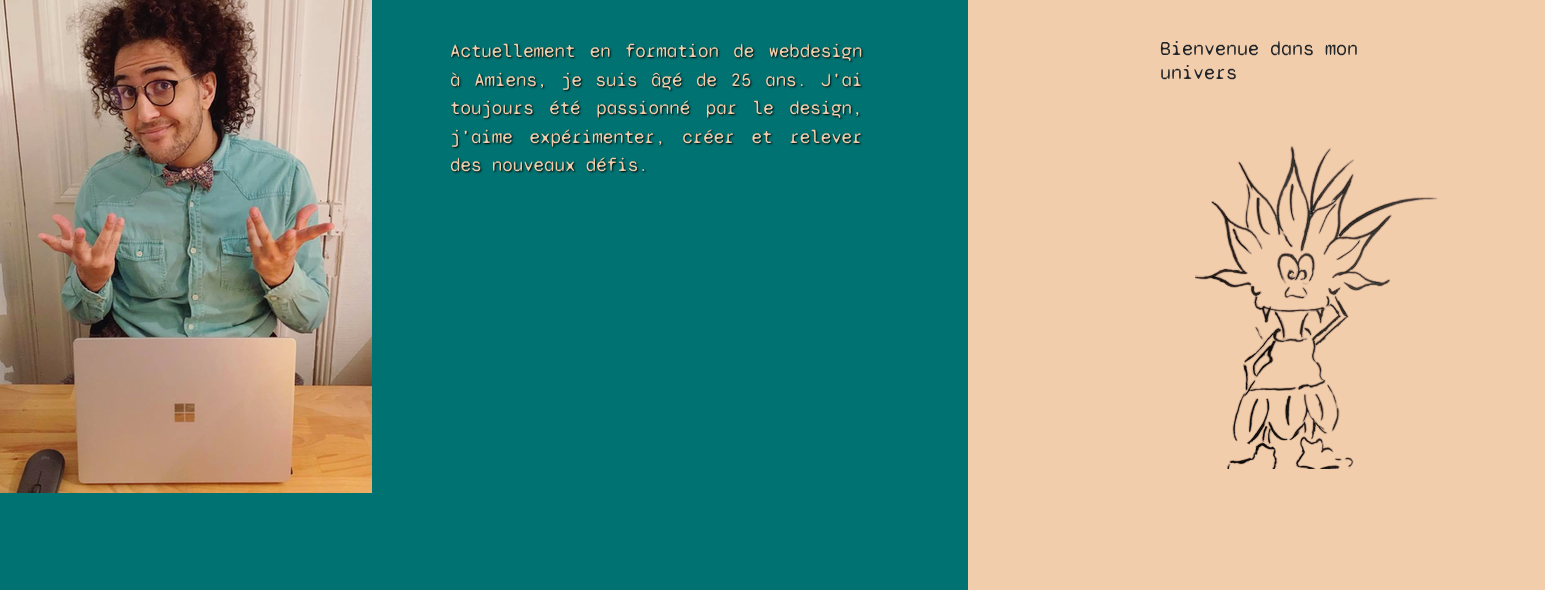
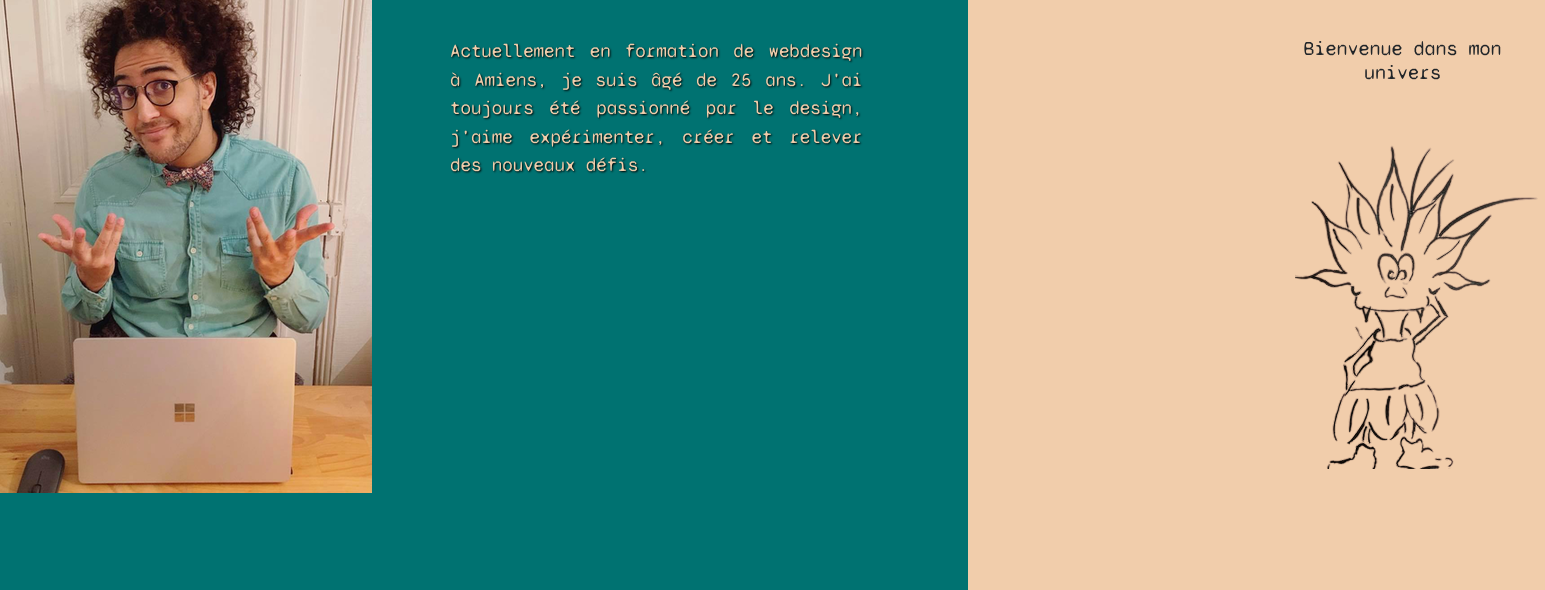
Before and after one commit to Alusbec/Alusbec.github.io, a plain HTML site: page index.html in a window 1280 px wide. Shown: the part 163-753 px from the top of the page, 1545 px wide, since content can reach past the window. Drawn offline with nearby package versions, Linux system fonts and the light colour scheme.

Commit message:
h3 Alignement

```diff
--- a/asset/css/style.css
+++ b/asset/css/style.css
@@ -88,7 +88,7 @@ h2 {
 
 .welcom {
     position: absolute;
-    padding-left: 1150px;
+    padding-left: 1250px;
     top: 200px;
 }
 
@@ -96,6 +96,7 @@ h3 {
     padding-left: 25px;
     padding-bottom: 30px;
     font-size: 20px;
+    text-align: center;
 
 }
 
--- a/asset/css/styleP2.css
+++ b/asset/css/styleP2.css
@@ -60,7 +60,7 @@ h1{
 
 .welcom {
     position: absolute;
-    padding-left: 1150px;
+    padding-left: 1250px;
     top: 200px;
 }
 
@@ -68,6 +68,7 @@ h3 {
     padding-left: 25px;
     padding-bottom: 30px;
     font-size: 20px;
+    text-align: center;
 
 }
 
--- a/asset/css/styleP3.css
+++ b/asset/css/styleP3.css
@@ -57,7 +57,7 @@ body{
 
 .welcom {
     position: absolute;
-    padding-left: 1050px;
+    padding-left: 1250px;
     top: 200px;
 }
 
@@ -65,7 +65,7 @@ h3 {
     padding-left: -80px;
     padding-bottom: 30px;
     font-size: 20px;
-
+    text-align: center;
 }
 
 .draw {
```
